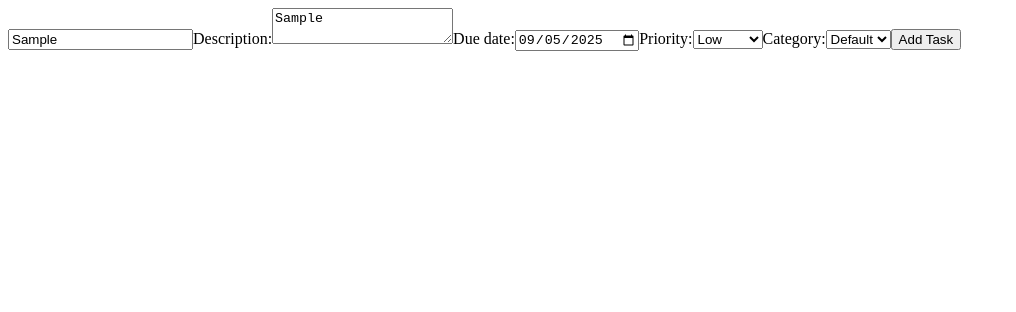
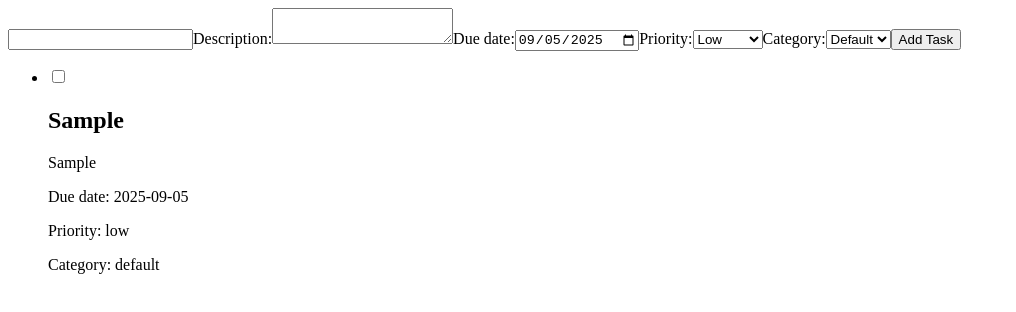
Before and after one commit to dejanpls/taskmate, a React (Vite) app: page / in a window 1280 px wide. Both pictures are taken after typing "Sample", "Sample" into the empty fields and a click on the button "Add Task". Shown: the top 312 px of the page, without its empty margins (0-1016 px from the left). Built offline with nearby package versions, Linux system fonts and the light colour scheme.

Commit message:
feat(App): render task to ul

```diff
--- a/src/App.jsx
+++ b/src/App.jsx
@@ -1,7 +1,7 @@
 import { useState } from 'react';
 
-import Categories from './components/Categories.jsx';
 import { categories } from './utils/categories.js';
+import Form from './components/Form.jsx';
 import { getCurrentDateFormatted } from './utils/dateConverter.js';
 
 export default function App() {
@@ -33,62 +33,35 @@ export default function App() {
       ...prev,
       { ...newTask, id: Date.now(), completed: false },
     ]);
+
+    setNewTask(initialTask);
   };
 
   return (
     <>
-      <form onSubmit={handleSubmit}>
-        <label htmlFor="title">
-          <input
-            value={newTask.title}
-            onChange={handleChange}
-            name="title"
-            id="title"
-            type="text"
-          />
-        </label>
+      <Form
+        {...{
+          handleSubmit,
+          newTask,
+          handleChange,
+        }}
+        categoryData={{ currentCategory, categories }}
+      />
 
-        <label htmlFor="description">
-          Description:
-          <textarea
-            value={newTask.description}
-            onChange={handleChange}
-            name="description"
-            id="description"
-          />
-        </label>
-
-        <label htmlFor="dueDate">
-          Due date:
-          <input
-            value={newTask.dueDate}
-            onChange={handleChange}
-            type="date"
-            name="dueDate"
-            id="dueDate"
-          />
-        </label>
-
-        <label htmlFor="priority">
-          Priority:
-          <select
-            value={newTask.priority}
-            onChange={handleChange}
-            name="priority"
-            id="priority"
-          >
-            <option value="low">Low</option>
-            <option value="medium">Medium</option>
-            <option value="high">High</option>
-          </select>
-        </label>
-
-        <Categories {...{ handleChange, currentCategory, categories }} />
-
-        <button type="submit">Add Task</button>
-      </form>
-
-      {tasks.length > 0 && console.log(tasks)}
+      {tasks.length > 0 && (
+        <ul>
+          {tasks.map((task) => (
+            <li key={task.id}>
+              <input type="checkbox" value={task.completed} />
+              <h2>{task.title}</h2>
+              <p>{task.description}</p>
+              <p>Due date: {task.dueDate}</p>
+              <p>Priority: {task.priority}</p>
+              <p>Category: {task.category}</p>
+            </li>
+          ))}
+        </ul>
+      )}
     </>
   );
 }
```
